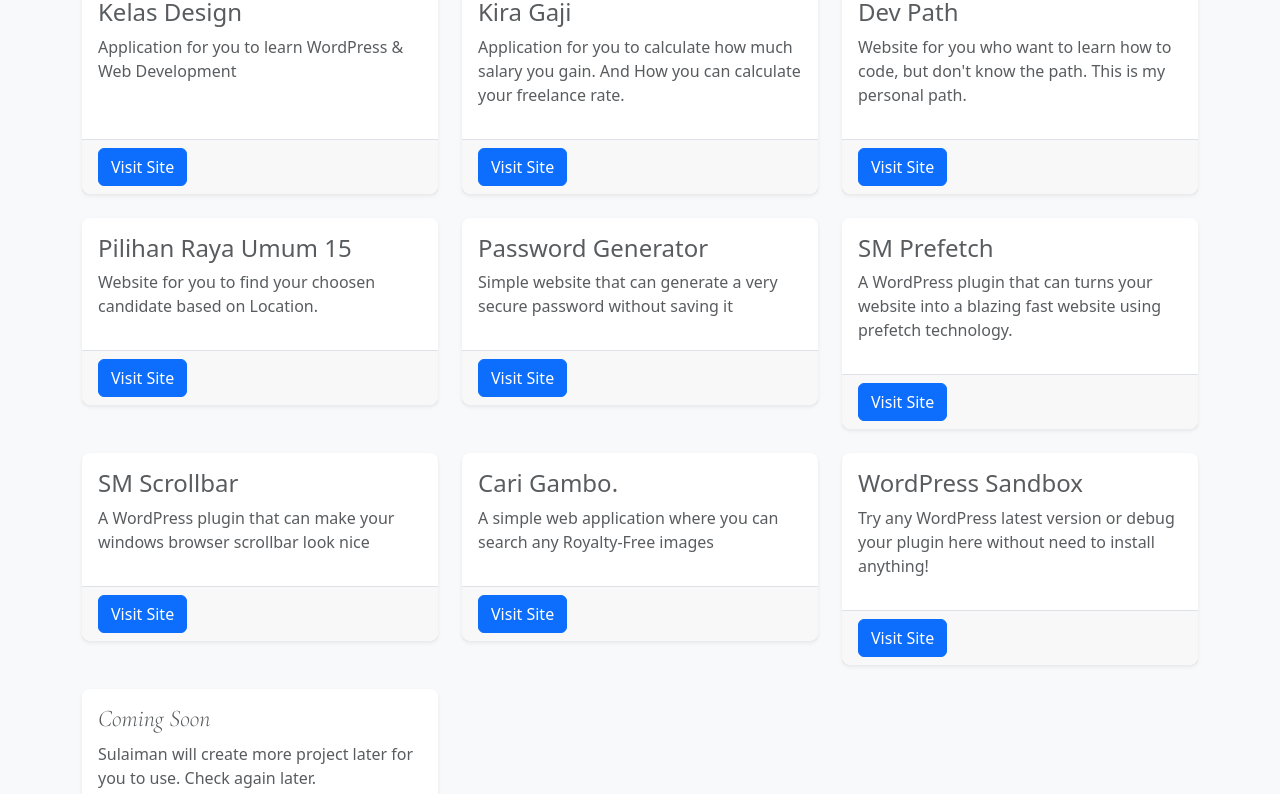
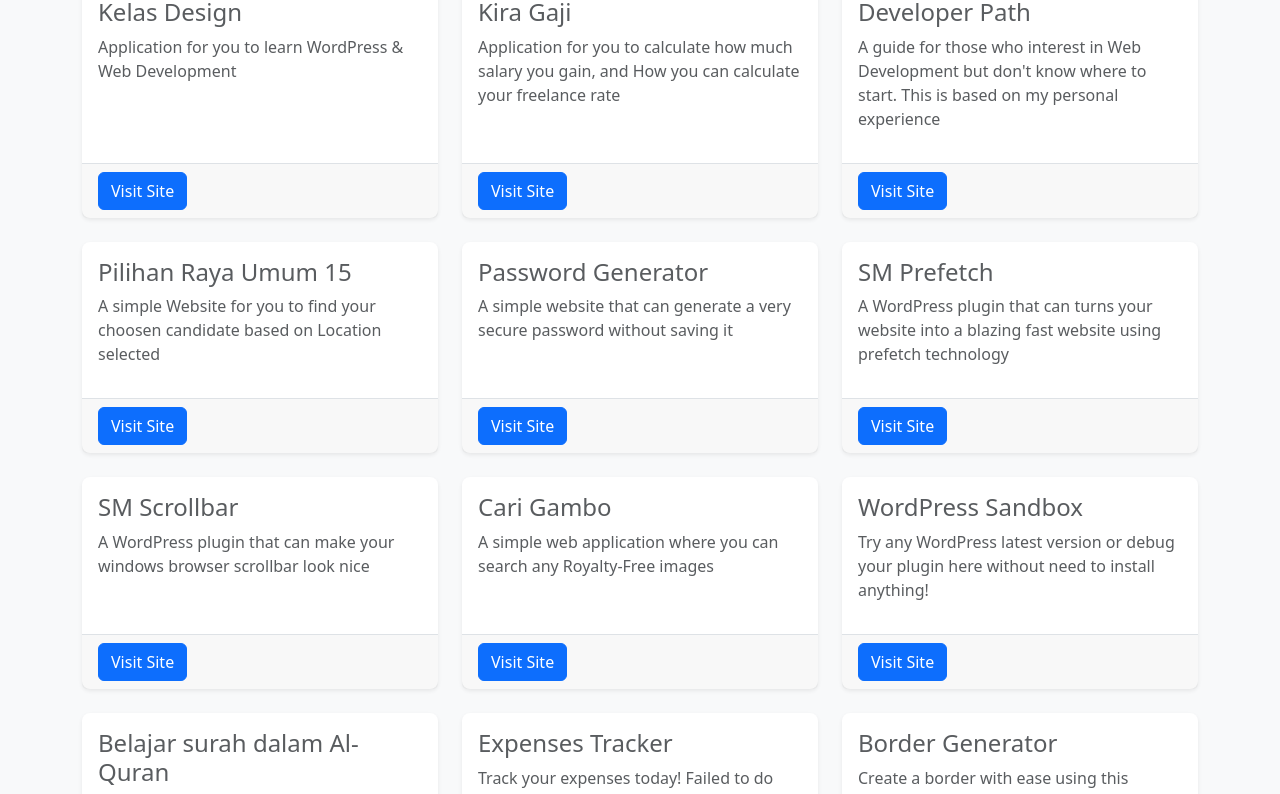
Before and after one commit to msulaimanmisri/sulaiman-profile, a Vue app: page /personal-project in a window 1280 px wide. Shown: the part 380-1174 px from the top of the page. Built offline with nearby package versions, Linux system fonts and the light colour scheme.

Commit message:
Update Personal Project

```diff
--- /dev/null
+++ b/src/components/Card.vue
@@ -0,0 +1,27 @@
+<script setup>
+const props = defineProps({
+  projectTitle: String,
+  projectDescription: String,
+  projectUrl: String,
+});
+</script>
+
+<template>
+  <div class="card border-0 shadow-sm rounded-3 h-100">
+    <div class="card-body">
+      <h4 class="text-muted">
+        {{ projectTitle }}
+      </h4>
+
+      <p class="p-0 text-muted">
+        {{ projectDescription }}
+      </p>
+    </div>
+
+    <div class="card-footer border-top">
+      <a :href="projectUrl" target="_blank" class="btn btn-primary btn-stm"
+        >Visit Site</a
+      >
+    </div>
+  </div>
+</template>
--- a/src/views/personal-project.vue
+++ b/src/views/personal-project.vue
@@ -1,4 +1,6 @@
-<script setup></script>
+<script setup>
+import Card from "../components/Card.vue";
+</script>
 
 <template>
   <div class="container">
@@ -7,205 +9,110 @@
         He just love to develop for himself and others.
       </h1>
 
-            <hr>
+      <hr />
 
       <p class="lead text-muted text-body">
         In his freetime, he's building these projects. You can use if for free!
       </p>
 
-
       <div class="row">
-                <div class="col-md-4 mt-4 kelasDesign">
-                    <div class="card border-0 shadow-sm rounded-3 h-100">
-                        <div class="card-body">
-                            <h4 class="text-muted">
-                                Kelas Design
-                            </h4>
-
-                            <p class="p-0 text-muted">
-                                Application for you to learn WordPress & Web Development
-                            </p>
+        <div id="kelasDesign" class="col-md-4 mt-4">
+          <Card
+            project-title="Kelas Design"
+            project-description="Application for you to learn WordPress & Web Development"
+            project-url="https://kelasdesign.com/?ref=evfiC9vL" />
         </div>
 
-                        <div class="card-footer border-top">
-                            <a href="https://bit.ly/daftar-kelas-design" target="_blank"
-                                class="btn btn-primary btn-stm">Visit Site</a>
-                        </div>
-                    </div>
+        <div id="kiraGaji" class="col-md-4 mt-4">
+          <Card
+            project-title="Kira Gaji"
+            project-description="Application for you to calculate how much salary you gain, and How you can calculate your freelance rate"
+            project-url="https://kira.sulaimanmisri.com" />
         </div>
 
-                <div class="col-md-4 mt-4 kiraGaji">
-                    <div class="card border-0 shadow-sm rounded-3">
-                        <div class="card-body">
-                            <h4 class="text-muted">
-                                Kira Gaji
-                            </h4>
-
-                            <p class="p-0 text-muted">
-                                Application for you to calculate how much salary you gain. And How you can calculate your
-                                freelance rate.
-                            </p>
+        <div id="devPath" class="col-md-4 mt-4">
+          <Card
+            project-title="Developer Path"
+            project-description="A guide for those who interest in Web Development but don't know where to start. This is based on my personal experience"
+            project-url="https://dev.sulaimanmisri.com" />
         </div>
 
-                        <div class="card-footer border-top">
-                            <a href="https://kira.sulaimanmisri.com" target="_blank" class="btn btn-primary btn-stm">Visit
-                                Site</a>
-                        </div>
-                    </div>
+        <div id="pru15" class="col-md-4 mt-4">
+          <Card
+            project-title="Pilihan Raya Umum 15"
+            project-description="A simple Website for you to find your choosen candidate based on Location selected"
+            project-url="https://pru15.sulaimanmisri.com" />
         </div>
 
-                <div class="col-md-4 mt-4 devPath">
-                    <div class="card border-0 shadow-sm rounded-3">
-                        <div class="card-body">
-                            <h4 class="text-muted">
-                                Dev Path
-                            </h4>
-
-                            <p class="p-0 text-muted">
-                                Website for you who want to learn how to code, but don't know the path. This is my personal
-                                path.
-                            </p>
+        <div id="passwordGenerator" class="col-md-4 mt-4">
+          <Card
+            project-title="Password Generator"
+            project-description="A simple website that can generate a very secure password without saving it"
+            project-url="https://pass.sulaimanmisri.com" />
         </div>
 
-                        <div class="card-footer border-top">
-                            <a href="https://dev.sulaimanmisri.com/" target="_blank" class="btn btn-primary btn-stm">Visit
-                                Site</a>
-                        </div>
-                    </div>
+        <div id="smPrefetch" class="col-md-4 mt-4">
+          <Card
+            project-title="SM Prefetch"
+            project-description="A WordPress plugin that can turns your website into a blazing
+                fast website using prefetch technology"
+            project-url="https://wordpress.org/plugins/sm-prefetch" />
         </div>
 
-                <div class="col-md-4 mt-4 passwordGenerator">
-                    <div class="card border-0 shadow-sm rounded-3">
-                        <div class="card-body">
-                            <h4 class="text-muted">
-                                Pilihan Raya Umum 15
-                            </h4>
-
-                            <p class="p-0 text-muted">
-                                Website for you to find your choosen candidate based on Location.
-                            </p>
+        <div id="smScrollbar" class="col-md-4 mt-4">
+          <Card
+            project-title="SM Scrollbar"
+            project-description="A WordPress plugin that can make your windows browser scrollbar look nice"
+            project-url="https://wordpress.org/plugins/sm-scrollbar" />
         </div>
 
-                        <div class="card-footer border-top">
-                            <a href="https://pru15.sulaimanmisri.com/" target="_blank" class="btn btn-primary btn-stm">Visit
-                                Site</a>
-                        </div>
-                    </div>
+        <div id="cariGambo" class="col-md-4 mt-4">
+          <Card
+            project-title="Cari Gambo"
+            project-description="A simple web application where you can search any Royalty-Free images"
+            project-url="https://gambo.sulaimanmisri.com" />
         </div>
 
-                <div class="col-md-4 mt-4 pru15">
-                    <div class="card border-0 shadow-sm rounded-3">
-                        <div class="card-body">
-                            <h4 class="text-muted">
-                                Password Generator
-                            </h4>
-
-                            <p class="p-0 text-muted">
-                                Simple website that can generate a very secure password without saving it
-                            </p>
+        <div id="wordPressSandbox" class="col-md-4 mt-4">
+          <Card
+            project-title="WordPress Sandbox"
+            project-description="Try any WordPress latest version or debug your plugin here without need to install anything!"
+            project-url="https://wordpress.sulaimanmisri.com" />
         </div>
 
-                        <div class="card-footer border-top">
-                            <a href="https://pass.sulaimanmisri.com/" target="_blank" class="btn btn-primary btn-stm">Visit
-                                Site</a>
-                        </div>
-                    </div>
+        <div id="belajarAlQuran" class="col-md-4 mt-4">
+          <Card
+            project-title="Belajar surah dalam Al-Quran"
+            project-description="A simple website that can help adult and children learn about surahs in Al-Quran"
+            project-url="https://belajar-alquran.sulaimanmisri.com" />
         </div>
 
-                <div class="col-md-4 mt-4 smPrefetch">
-                    <div class="card border-0 shadow-sm rounded-3">
-                        <div class="card-body">
-                            <h4 class="text-muted">
-                                SM Prefetch
-                            </h4>
-
-                            <p class="p-0 text-muted">
-                                A WordPress plugin that can turns your website into a blazing fast website using prefetch
-                                technology.
-                            </p>
+        <div id="vueTracker" class="col-md-4 mt-4">
+          <Card
+            project-title="Expenses Tracker"
+            project-description="Track your expenses today! Failed to do that, you will 'bocor' yourself every month :("
+            project-url="https://vue-tracker-nu.vercel.app" />
         </div>
 
-                        <div class="card-footer border-top">
-                            <a href="https://wordpress.org/plugins/sm-prefetch/" target="_blank"
-                                class="btn btn-primary btn-stm">Visit Site</a>
-                        </div>
-                    </div>
+        <div id="vueBorder" class="col-md-4 mt-4">
+          <Card
+            project-title="Border Generator"
+            project-description="Create a border with ease using this simple application"
+            project-url="https://vue-border.vercel.app" />
         </div>
 
-                <div class="col-md-4 mt-4 smScrollbar">
-                    <div class="card border-0 shadow-sm rounded-3">
-                        <div class="card-body">
-                            <h4 class="text-muted">
-                                SM Scrollbar
-                            </h4>
-
-                            <p class="p-0 text-muted">
-                                A WordPress plugin that can make your windows browser scrollbar look nice
-                            </p>
+        <div id="digiVel" class="col-md-4 mt-4">
+          <Card
+            project-title="DigiVel"
+            project-description="Search your favorite Digimon data via API. Get the documentation in Sulaiman's github repo"
+            project-url="https://digivel.sulaimanmisri.com" />
         </div>
 
-                        <div class="card-footer border-top">
-                            <a href="https://wordpress.org/plugins/sm-scrollbar/" target="_blank"
-                                class="btn btn-primary btn-stm">Visit Site</a>
-                        </div>
-                    </div>
-                </div>
-
-                <div class="col-md-4 mt-4 cariGambo">
-                    <div class="card border-0 shadow-sm rounded-3">
-                        <div class="card-body">
-                            <h4 class="text-muted">
-                                Cari Gambo.
-                            </h4>
-
-                            <p class="p-0 text-muted">
-                                A simple web application where you can search any Royalty-Free images
-                            </p>
-                        </div>
-
-                        <div class="card-footer border-top">
-                            <a href="https://gambo.sulaimanmisri.com" target="_blank" class="btn btn-primary btn-stm">Visit
-                                Site</a>
-                        </div>
-                    </div>
-                </div>
-
-                <div class="col-md-4 mt-4 wordPress Local">
-                    <div class="card border-0 shadow-sm rounded-3">
-                        <div class="card-body">
-                            <h4 class="text-muted">
-                                WordPress Sandbox
-                            </h4>
-
-                            <p class="p-0 text-muted">
-                                Try any WordPress latest version or debug your plugin here without need to install anything!
-                            </p>
-                        </div>
-
-                        <div class="card-footer border-top">
-                            <a href="https://wordpress.sulaimanmisri.com" target="_blank"
-                                class="btn btn-primary btn-stm">Visit
-                                Site</a>
-                        </div>
-                    </div>
-                </div>
-
-                <div class="col-md-4 mt-4 comingSoon ">
-                    <div class="card border-0 shadow-sm rounded-3">
-                        <div class="card-body">
-                            <h4 class="text-muted text-main">
-                                Coming Soon
-                            </h4>
-
-                            <p class="p-0 text-muted">
-                                Sulaiman will create more project later for you to use. Check again later.
-                            </p>
-                        </div>
-
-                        <div class="card-footer border-top">
-                            <a href="" target="_blank" class="btn btn-outline-secondary text-muted btn-stm">Later..</a>
-                        </div>
-                    </div>
+        <div id="comingSoon" class="col-md-4 mt-4">
+          <Card
+            project-title="Coming Soon"
+            project-description=" Sulaiman will create more project later for you to use. Check again later. Meanwhile, follow his github account please :)"
+            project-url="https://github.com/msulaimanmisri" />
         </div>
       </div>
     </div>
```
Also changed, not shown: src/components/CardTitle.vue (added, +11 -0 lines), src/components/HelloWorld.vue (deleted, +0 -40 lines). Lines whose indentation alone changed are shown as unchanged.
